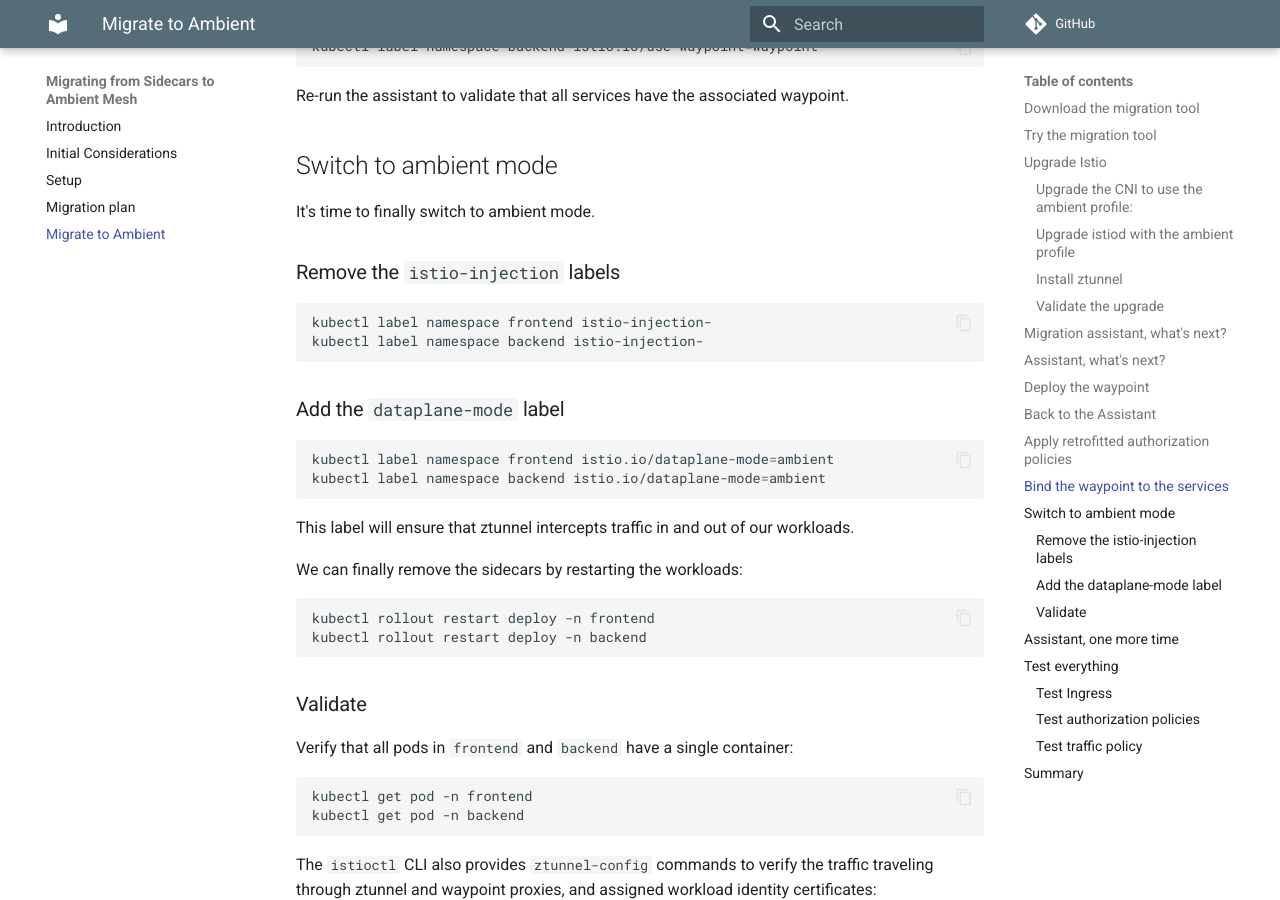
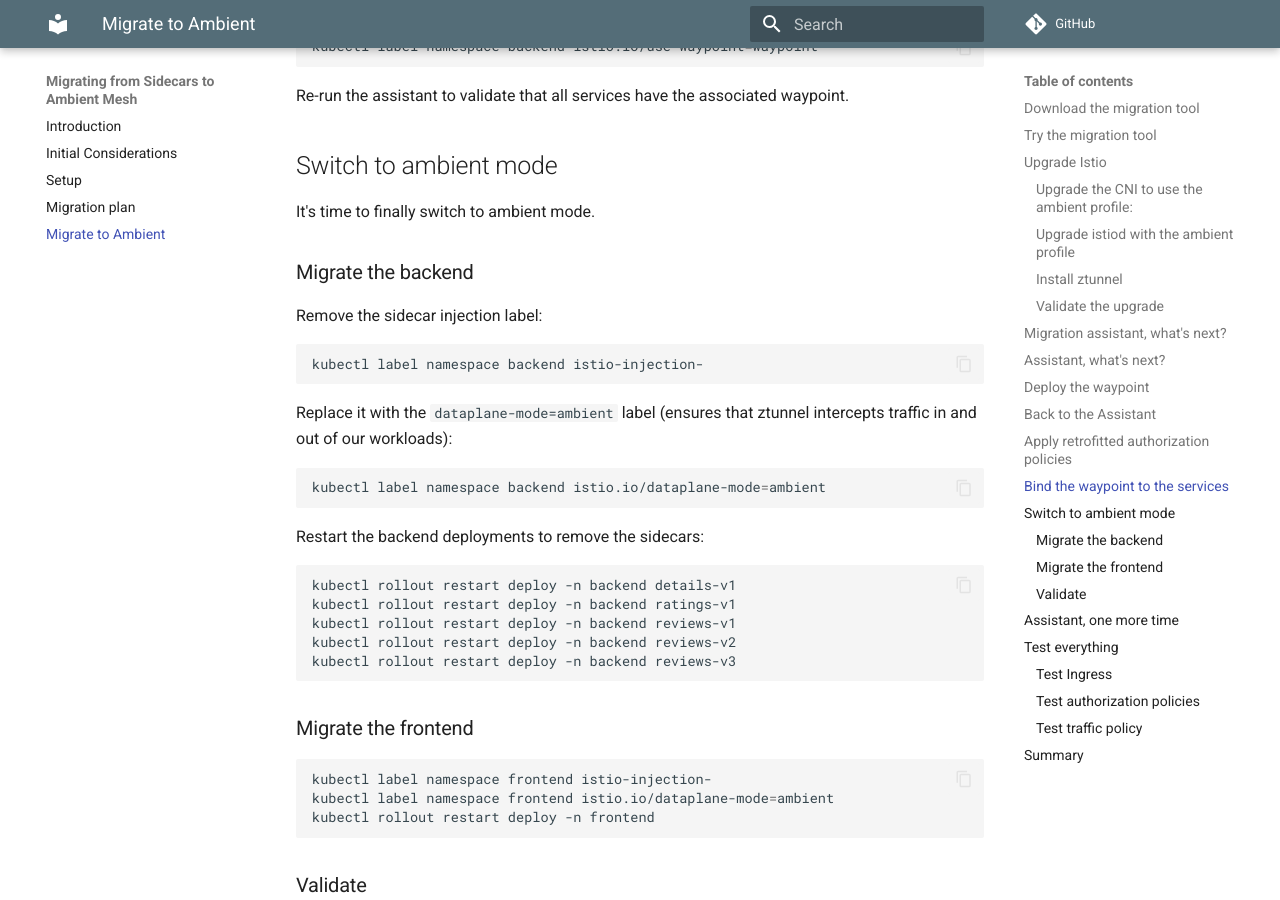
Before and after one commit to eitansuez/ambient-migration, an MkDocs documentation site: the page built from docs/migrate.md, in a window 1280 px wide and 900 px high, scrolled down 7256 px. Built offline with MkDocs 1.6.1 and Material for MkDocs 9.7.7, drawn with Linux system fonts in a browser that asks for light colours; comment, search, counter and statistics services are not loaded.

Commit message:
revise ordering in last step in migration - migrate backend first and then frontend, might give an opportunity to discuss sidecar clients calling ambient services and the necessary interop that the solo distro provides

````diff
--- a/docs/migrate.md
+++ b/docs/migrate.md
@@ -353,27 +353,36 @@ Re-run the assistant to validate that all services have the associated waypoint.
 
 It's time to finally switch to ambient mode.
 
-### Remove the `istio-injection` labels
+### Migrate the backend
+
+Remove the sidecar injection label:
+
+```shell
+kubectl label namespace backend istio-injection-
+```
+
+Replace it with the `dataplane-mode=ambient` label (ensures that ztunnel intercepts traffic in and out of our workloads):
+
+```shell
+kubectl label namespace backend istio.io/dataplane-mode=ambient
+```
+
+Restart the backend deployments to remove the sidecars:
+
+```shell
+kubectl rollout restart deploy -n backend details-v1
+kubectl rollout restart deploy -n backend ratings-v1
+kubectl rollout restart deploy -n backend reviews-v1
+kubectl rollout restart deploy -n backend reviews-v2
+kubectl rollout restart deploy -n backend reviews-v3
+```
+
+### Migrate the frontend
 
 ```shell
 kubectl label namespace frontend istio-injection-
-kubectl label namespace backend istio-injection-
-```
-
-### Add the `dataplane-mode` label
-
-```shell
 kubectl label namespace frontend istio.io/dataplane-mode=ambient
-kubectl label namespace backend istio.io/dataplane-mode=ambient
-```
-
-This label will ensure that ztunnel intercepts traffic in and out of our workloads.
-
-We can finally remove the sidecars by restarting the workloads:
-
-```shell
 kubectl rollout restart deploy -n frontend
-kubectl rollout restart deploy -n backend
 ```
 
 ### Validate
````
